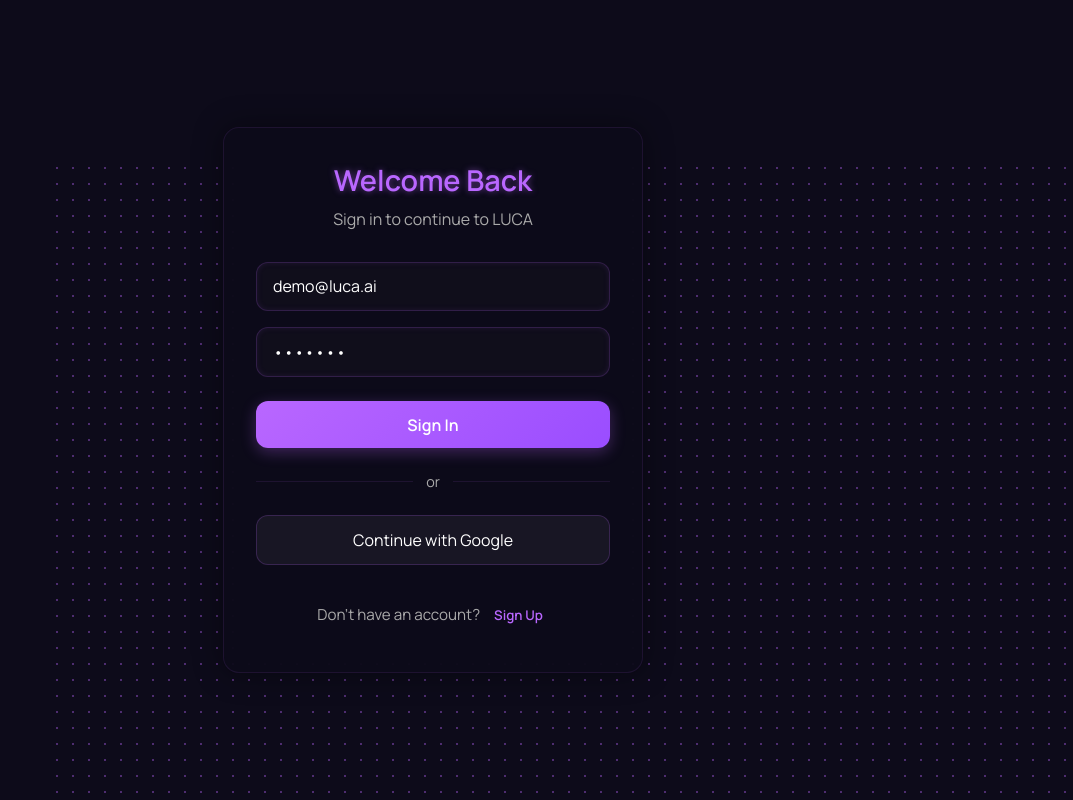
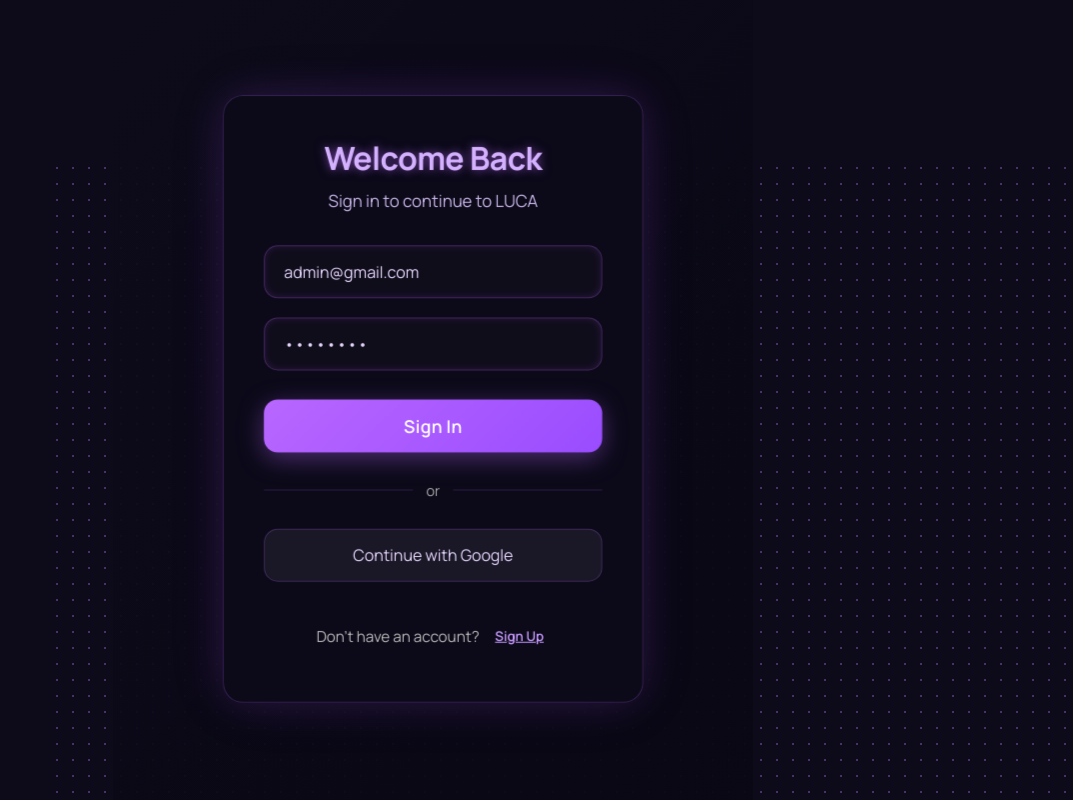
Before and after one commit to WafryAhamed/Luca, a React (Vite) app: page /auth in a window 1280 px wide. Shown: the whole page, without its empty margins (207-1280 px from the left). Built offline with nearby package versions, Linux system fonts and the light colour scheme.

Commit message:
change ui

```diff
--- a/src/AuthPage.jsx
+++ b/src/AuthPage.jsx
@@ -1,7 +1,5 @@
-// src/AuthPage.jsx
 import { useState, useRef, useEffect } from "react";
 import { useNavigate } from "react-router-dom";
-import Background from "./components/Background/Background";
 import styles from "./AuthPage.module.css";
 
 export default function AuthPage() {
@@ -15,8 +13,8 @@
 
   useEffect(() => {
     if (isLogin) {
-      setEmail("demo@luca.ai");
-      setPassword("demo123");
+      setEmail("admin@gmail.com");
+      setPassword("admin123");
       setError("");
     } else {
       setEmail("");
@@ -31,21 +29,35 @@
     setError("");
 
     if (isLogin) {
-      // 🔒 STRICT validation: only demo credentials work
-      if (email === "demo@luca.ai" && password === "demo123") {
+      // 🔐 Enhanced security: only admin credentials work
+      if (email === "admin@gmail.com" && password === "admin123") {
+        // Secure token simulation
+        const token = btoa(`${email}:${password}`);
+        localStorage.setItem("authToken", token);
         localStorage.setItem("isLoggedIn", "true");
-        localStorage.setItem("user", JSON.stringify({ name: "Demo User", email }));
+        localStorage.setItem("user", JSON.stringify({
+          name: isLogin ? "Admin User" : name,
+          email
+        }));
         navigate("/app", { replace: true });
       } else {
         setError("Invalid email or password");
-        return; // 🔴 BLOCK navigation
+        return;
       }
     } else {
-      // Sign Up: allow any (or add your own rules)
+      // Sign Up validation
       if (!name.trim() || !email.trim() || !password.trim()) {
         setError("All fields are required");
         return;
       }
+      // Password strength check
+      if (password.length < 6) {
+        setError("Password must be at least 6 characters");
+        return;
+      }
+      // Secure token simulation
+      const token = btoa(`${email}:${password}`);
+      localStorage.setItem("authToken", token);
       localStorage.setItem("isLoggedIn", "true");
       localStorage.setItem("user", JSON.stringify({ name, email }));
       navigate("/app", { replace: true });
--- a/src/AuthPage.module.css
+++ b/src/AuthPage.module.css
@@ -1,4 +1,3 @@
-/* src/AuthPage.module.css */
 @import url('https://fonts.googleapis.com/css2?family=Manrope:wght@400;500;600&display=swap');
 
 .Background {
@@ -47,17 +46,27 @@
   min-height: 100vh;
   font-family: 'Manrope', sans-serif;
   padding: 1rem;
+  background: linear-gradient(135deg, rgba(13, 11, 26, 0.9), rgba(10, 8, 20, 0.95));
 }
 
 .Card {
   width: 100%;
   max-width: 420px;
-  background: rgba(13, 11, 26, 0.8);
-  backdrop-filter: blur(10px);
-  border: 1px solid rgba(185, 103, 255, 0.1);
-  border-radius: 16px;
-  padding: 2rem;
-  box-shadow: 0 0 30px rgba(0, 0, 0, 0.4);
+  background: rgba(13, 11, 26, 0.85);
+  backdrop-filter: blur(12px);
+  border: 1px solid rgba(185, 103, 255, 0.25);
+  border-radius: 20px;
+  padding: 2.5rem;
+  box-shadow:
+    0 0 40px rgba(185, 103, 255, 0.15),
+    0 0 60px rgba(100, 50, 180, 0.1);
+  transition: all 0.3s ease;
+}
+
+.Card:hover {
+  box-shadow:
+    0 0 50px rgba(185, 103, 255, 0.2),
+    0 0 70px rgba(100, 50, 180, 0.15);
 }
 
 .Header {
@@ -66,74 +75,78 @@
 }
 
 .Title {
-  font-size: 1.8rem;
-  font-weight: 600;
-  color: #B967FF;
+  font-size: 2rem;
+  font-weight: 700;
+  color: #D5B2FF;
   margin: 0 0 0.5rem;
-  text-shadow: 0 0 6px rgba(185, 103, 255, 0.5);
+  text-shadow: 0 0 10px rgba(185, 103, 255, 0.6);
+  letter-spacing: -0.5px;
 }
 
 .Subtitle {
-  color: #aaa;
-  font-size: 1rem;
+  color: #c9b7e8;
+  font-size: 1.05rem;
   margin: 0;
+  line-height: 1.5;
 }
 
 .Form {
   display: flex;
   flex-direction: column;
-  gap: 1rem;
+  gap: 1.2rem;
 }
 
 .InputGroup {
   display: flex;
   flex-direction: column;
-  gap: 0.5rem;
+  gap: 0.6rem;
 }
 
 .Input {
   width: 100%;
-  padding: 0.8rem 1rem;
-  background: rgba(20, 18, 30, 0.5);
-  border: 1px solid rgba(185, 103, 255, 0.2);
-  border-radius: 12px;
-  color: #fff;
+  padding: 0.9rem 1.2rem;
+  background: rgba(20, 18, 30, 0.6);
+  border: 1px solid rgba(185, 103, 255, 0.3);
+  border-radius: 14px;
+  color: #e8d8ff;
   font-family: 'Manrope', sans-serif;
   font-size: 1rem;
   outline: none;
   transition: all 0.3s ease;
-  box-shadow: inset 0 0 6px rgba(185, 103, 255, 0.1);
+  box-shadow: inset 0 0 8px rgba(185, 103, 255, 0.15);
 }
 
 .Input:focus {
   border-color: #B967FF;
-  box-shadow: inset 0 0 8px rgba(185, 103, 255, 0.3), 0 0 8px rgba(185, 103, 255, 0.2);
+  box-shadow: inset 0 0 10px rgba(185, 103, 255, 0.3), 0 0 12px rgba(185, 103, 255, 0.25);
+  background: rgba(25, 22, 38, 0.7);
 }
 
 .SubmitButton {
-  margin-top: 0.5rem;
-  padding: 0.8rem;
+  margin-top: 0.6rem;
+  padding: 0.9rem;
   background: linear-gradient(135deg, #B967FF, #9A4DFF);
   color: white;
   border: none;
-  border-radius: 12px;
+  border-radius: 14px;
   font-family: 'Manrope', sans-serif;
-  font-size: 1rem;
+  font-size: 1.1rem;
   font-weight: 600;
   cursor: pointer;
-  transition: all 0.3s ease;
-  box-shadow: 0 4px 15px rgba(185, 103, 255, 0.3);
+  transition: all 0.3s cubic-bezier(0.34, 1.56, 0.64, 1);
+  box-shadow: 0 6px 24px rgba(185, 103, 255, 0.38);
+  letter-spacing: 0.3px;
 }
 
 .SubmitButton:hover {
-  transform: translateY(-2px);
-  box-shadow: 0 6px 20px rgba(185, 103, 255, 0.5);
+  transform: translateY(-3px) scale(1.02);
+  box-shadow: 0 10px 32px rgba(185, 103, 255, 0.55);
 }
 
 .Divider {
   display: flex;
   align-items: center;
-  margin: 1.5rem 0;
+  margin: 1.8rem 0;
   color: #555;
   font-size: 0.9rem;
 }
@@ -142,7 +155,7 @@
 .Divider::after {
   content: "";
   flex: 1;
-  border-bottom: 1px solid rgba(185, 103, 255, 0.1);
+  border-bottom: 1px solid rgba(185, 103, 255, 0.2);
 }
 
 .Divider span {
@@ -152,45 +165,46 @@
 
 .GoogleButton {
   width: 100%;
-  padding: 0.8rem;
-  background: rgba(255, 255, 255, 0.05);
-  color: #fff;
-  border: 1px solid rgba(185, 103, 255, 0.2);
-  border-radius: 12px;
+  padding: 0.9rem;
+  background: rgba(255, 255, 255, 0.06);
+  color: #e8d8ff;
+  border: 1px solid rgba(185, 103, 255, 0.25);
+  border-radius: 14px;
   font-family: 'Manrope', sans-serif;
   font-size: 1rem;
   cursor: pointer;
-  transition: all 0.2s ease;
+  transition: all 0.3s ease;
 }
 
 .GoogleButton:hover {
-  background: rgba(185, 103, 255, 0.1);
-  color: #B967FF;
+  background: rgba(185, 103, 255, 0.12);
+  color: #D5B2FF;
+  border-color: rgba(185, 103, 255, 0.4);
 }
 
 .Footer {
   display: flex;
   justify-content: center;
   align-items: center;
-  gap: 0.5rem;
-  margin-top: 1.5rem;
-  color: #aaa;
+  gap: 0.6rem;
+  margin-top: 1.8rem;
+  color: #bbb;
   font-size: 0.95rem;
 }
 
 .ToggleButton {
   background: none;
   border: none;
-  color: #B967FF;
+  color: #c89cff;
   font-family: 'Manrope', sans-serif;
   font-weight: 600;
   cursor: pointer;
   transition: color 0.2s ease;
+  text-decoration: underline;
 }
 
 .ToggleButton:hover {
-  color: #e0d6ff;
-  text-decoration: underline;
+  color: #e8d8ff;
 }
 
 .ErrorMessage {
@@ -201,4 +215,18 @@
   text-align: center;
   font-weight: 500;
   min-height: 1.2rem;
+  background: rgba(255, 107, 107, 0.1);
+  padding: 0.4rem;
+  border-radius: 8px;
+  border: 1px solid rgba(255, 107, 107, 0.2);
 }
+
+/* Enhanced background animation */
+@keyframes float {
+  0%, 100% { transform: translateY(0) scale(1); }
+  50% { transform: translateY(-10px) scale(1.02); }
+}
+
+.Card {
+  animation: float 6s ease-in-out infinite;
+}
--- a/src/OnboardingPage.module.css
+++ b/src/OnboardingPage.module.css
@@ -54,9 +54,9 @@
   backdrop-filter: blur(22px);
   border: 1px solid rgba(185, 103, 255, 0.28);
   border-radius: 28px;
-  padding: 3.2rem 2.8rem;
+  padding: 3.6rem 3rem; /* Increased padding for more breathing room */
   width: 100%;
-  max-width: 560px;
+  max-width: 580px; /* Slightly wider for content */
   text-align: center;
   box-shadow:
     0 0 50px rgba(185, 103, 255, 0.22),
@@ -76,7 +76,7 @@
   justify-content: center;
   align-items: center;
   gap: 16px;
-  margin-bottom: 2rem;
+  margin-bottom: 2.4rem; /* Increased space below logo */
 }
 
 .Logo img {
@@ -101,8 +101,8 @@
 /* === Titles === */
 .Title {
   color: #e8d8ff;
-  font-size: 1.85rem;
-  margin-bottom: 1.4rem;
+  font-size: 1.9rem; /* Slightly larger */
+  margin-bottom: 1.6rem; /* More space below title */
   font-weight: 700;
   letter-spacing: -0.4px;
   line-height: 1.3;
@@ -110,26 +110,26 @@
 
 .Subtext {
   color: #c9b7e8;
-  font-size: 1.05rem;
-  margin-bottom: 2rem;
+  font-size: 1.1rem; /* Slightly larger */
+  margin-bottom: 2.2rem; /* More space below subtext */
   line-height: 1.6;
 }
 
 /* === Chat Preview === */
 .ChatPreview {
   background: rgba(255, 255, 255, 0.04);
-  padding: 1.8rem;
+  padding: 2rem 1.8rem; /* Increased vertical padding */
   border-radius: 20px;
   border: 1px solid rgba(185, 103, 255, 0.18);
-  margin-bottom: 2.2rem;
+  margin-bottom: 2.4rem; /* More space below chat */
 }
 
 .BotBubble {
   background: rgba(185, 103, 255, 0.16);
   color: #e8d8ff;
-  padding: 1rem 1.3rem;
+  padding: 1.1rem 1.4rem; /* Slightly more padding */
   border-radius: 16px;
-  margin-bottom: 0.8rem;
+  margin-bottom: 0.9rem; /* Slightly more space between bubbles */
   text-align: left;
   font-size: 1.05rem;
   opacity: 0;
@@ -142,20 +142,20 @@
 .FeatureGrid {
   display: grid;
   grid-template-columns: 1fr 1fr;
-  gap: 14px;
-  margin-bottom: 2.2rem;
+  gap: 16px; /* Increased gap */
+  margin-bottom: 2.4rem; /* More space below grid */
 }
 
 .FeatureCard {
   background: rgba(185, 103, 255, 0.14);
   border: 1px solid rgba(185, 103, 255, 0.24);
-  padding: 1.2rem;
+  padding: 1.3rem; /* Slightly more padding */
   border-radius: 16px;
   font-size: 1.1rem;
   color: #e8d8ff;
   display: flex;
   flex-direction: column;
-  gap: 6px;
+  gap: 8px; /* Slightly more gap */
   animation: fadeIn 0.6s ease;
   transition: transform 0.3s ease;
 }
@@ -168,14 +168,14 @@
 .FeatureList {
   display: flex;
   flex-direction: column;
-  gap: 14px;
-  margin-bottom: 2.2rem;
+  gap: 16px; /* Increased gap */
+  margin-bottom: 2.4rem; /* More space below list */
 }
 
 .FeatureBubble {
   background: rgba(185, 103, 255, 0.14);
   border: 1px solid rgba(185, 103, 255, 0.24);
-  padding: 1.2rem 1.4rem;
+  padding: 1.3rem 1.5rem; /* Slightly more padding */
   border-radius: 16px;
   color: #e8d8ff;
   font-size: 1.25rem;
@@ -188,15 +188,15 @@
 .CtaButton,
 .StartButton {
   width: 100%;
-  padding: 1.15rem;
+  padding: 1.2rem; /* Slightly more padding */
   background: linear-gradient(135deg, #B967FF, #9A4DFF);
   border: none;
   border-radius: 16px;
   color: white;
-  font-size: 1.2rem;
+  font-size: 1.25rem; /* Slightly larger */
   font-weight: 700;
   cursor: pointer;
-  margin-top: 0.8rem;
+  margin-top: 1rem; /* More space above button */
   box-shadow: 0 6px 24px rgba(185, 103, 255, 0.38);
   transition: all 0.3s cubic-bezier(0.34, 1.56, 0.64, 1);
   letter-spacing: 0.3px;
@@ -210,7 +210,7 @@
 
 /* === Footer === */
 .Footer {
-  margin-top: 1.6rem;
+  margin-top: 2rem; /* More space above footer */
   color: #bbb;
   font-size: 1rem;
 }
@@ -276,6 +276,8 @@
 .Typewriter:nth-child(1) { animation-delay: 0.2s; }
 .Typewriter:nth-child(2) { animation-delay: 0.45s; }
 .Typewriter:nth-child(3) { animation-delay: 0.7s; }
+.Typewriter:nth-child(4) { animation-delay: 0.95s; } /* Added for 4th bubble */
+.Typewriter:nth-child(5) { animation-delay: 1.2s; } /* Added for 5th bubble */
 
 .SlideIn {
   animation: slideInLeft 0.45s ease forwards;
@@ -288,7 +290,7 @@
 /* === Responsive === */
 @media (max-width: 768px) {
   .Card {
-    padding: 2.4rem 1.8rem;
+    padding: 2.6rem 1.8rem;
     margin: 1rem;
   }
 
@@ -301,7 +303,7 @@
   }
 
   .Title {
-    font-size: 1.65rem;
+    font-size: 1.7rem;
   }
 
   .FeatureGrid {
@@ -310,7 +312,26 @@
 
   .CtaButton,
   .StartButton {
-    padding: 1rem;
+    padding: 1.1rem;
+    font-size: 1.2rem;
+  }
+
+  .ChatPreview {
+    padding: 1.6rem 1.4rem;
+  }
+
+  .BotBubble {
+    padding: 0.9rem 1.2rem;
+    font-size: 1rem;
+  }
+
+  .FeatureCard {
+    padding: 1.1rem;
+    font-size: 1rem;
+  }
+
+  .FeatureBubble {
+    padding: 1.1rem 1.3rem;
     font-size: 1.15rem;
   }
 }
```
